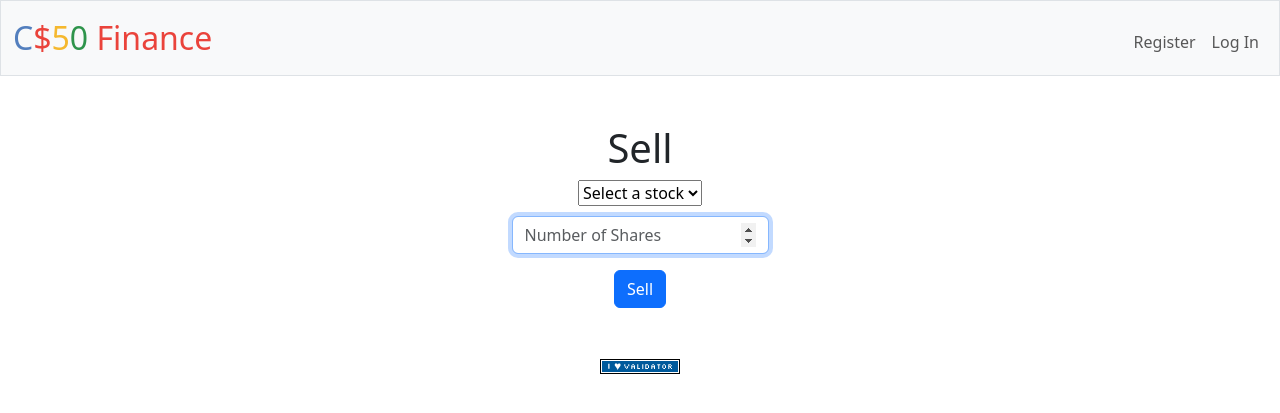
After one commit to myhifi/finance, a Flask app: template templates/sell.html in a window 1280 px wide. The commit adds this page. Shown: the top 413 px of the page. Run offline with Flask 3, Linux system fonts and the light colour scheme; the template is opened without the code that fills it, so the values that code supplies are empty; some libraries are stand-ins or nearby versions.

Commit message:
Implement sell functionality and update stock transaction handling

```diff
--- a/app.py
+++ b/app.py
@@ -269,4 +269,60 @@ def register():
 @login_required
 def sell():
     """Sell shares of stock"""
-    return apology("TODO")
+    # Get the unique stock symbols and total shares the user owns
+    user_stocks = db.execute(
+        "SELECT symbol, SUM(shares) AS total_shares FROM transactions WHERE user_id = ? GROUP BY symbol HAVING total_shares > 0",
+        session["user_id"],
+    )
+
+    if request.method == "POST":
+        symbol = request.form.get("symbol")
+        shares = request.form.get("shares")
+
+        # Find the correct total_shares from the user_stocks list
+        total_shares = None
+        for stock in user_stocks:
+            if stock["symbol"] == symbol:
+                total_shares = stock["total_shares"]
+                break
+
+        # Handles both not symbol and symbol not in user_stocks
+        if total_shares is None:
+            return apology("Symbol not found!")
+
+        try:
+            shares = int(shares)
+        except ValueError:
+            return apology("Invalid shares input!")
+
+        if shares <= 0 or total_shares < shares:
+            return apology(f"Allowed Shares between 1 - {total_shares}")
+
+        price = lookup(symbol)
+        if price is None:
+            return apology("Could not look up price")
+        sale = shares * price["price"]
+
+        user_id = session["user_id"]
+        cash = db.execute("SELECT cash FROM users WHERE id=?", user_id)[0]["cash"]
+
+        updated_cash = cash + sale
+
+        # Update user cash in the database
+        db.execute("UPDATE users SET cash = ? WHERE id = ?", updated_cash, user_id)
+
+        # Update Transactions Table
+        db.execute(
+            "INSERT INTO transactions (user_id, symbol, shares, price, date) VALUES (?, ?, ?, ?, ?)",
+            user_id,
+            symbol,
+            -shares, # Make shares negative for selling
+            price["price"],
+            datetime.datetime.now(),
+        )
+
+        flash(f"{shares} Shares of {symbol} sold!")
+        return redirect("/")
+
+    # GET request handling
+    return render_template("sell.html", stocks=user_stocks)
--- a/templates/index.html
+++ b/templates/index.html
@@ -30,15 +30,15 @@
         </tbody>
         <tfoot>
             <tr>
-                <td colspan="4">Total Value</td>
+                <th colspan="4">Total Value</th>
                 <td>{{ total_value }}</td>
             </tr>
             <tr>
-                <td colspan="4">Cash</td>
+                <th colspan="4">Cash</th>
                 <td>{{ cash }}</td>
             </tr>
             <tr>
-                <td colspan="4">Total Portfolio Value</td>
+                <th colspan="4">Total Portfolio Value</th>
                 <td>{{ total_value + cash }}</td>
         </tfoot>
     </table>
--- /dev/null
+++ b/templates/sell.html
@@ -0,0 +1,21 @@
+{% extends "layout.html" %}
+
+{% block title %}
+    Sell
+{% endblock %}
+
+{% block main %}
+    <h1 class="text-center">Sell</h1>
+    <form action="/sell" method="post">
+        <div class="mb-3">
+            <select name="symbol" style="margin-bottom: 10px;">
+                <option selected>Select a stock</option>
+                {% for stock in stocks %}
+                    <option value="{{ stock.symbol }}">{{ stock.symbol }} ({{ stock.total_shares }})</option>
+                {% endfor %}
+            </select>
+            <input autocomplete="off" autofocus class="form-control mx-auto w-auto" name="shares" placeholder="Number of Shares" type="number" min="1" required>
+        </div>
+        <button class="btn btn-primary" type="submit">Sell</button>
+    </form>
+{% endblock %}
```
Also changed, not shown: finance.db.
